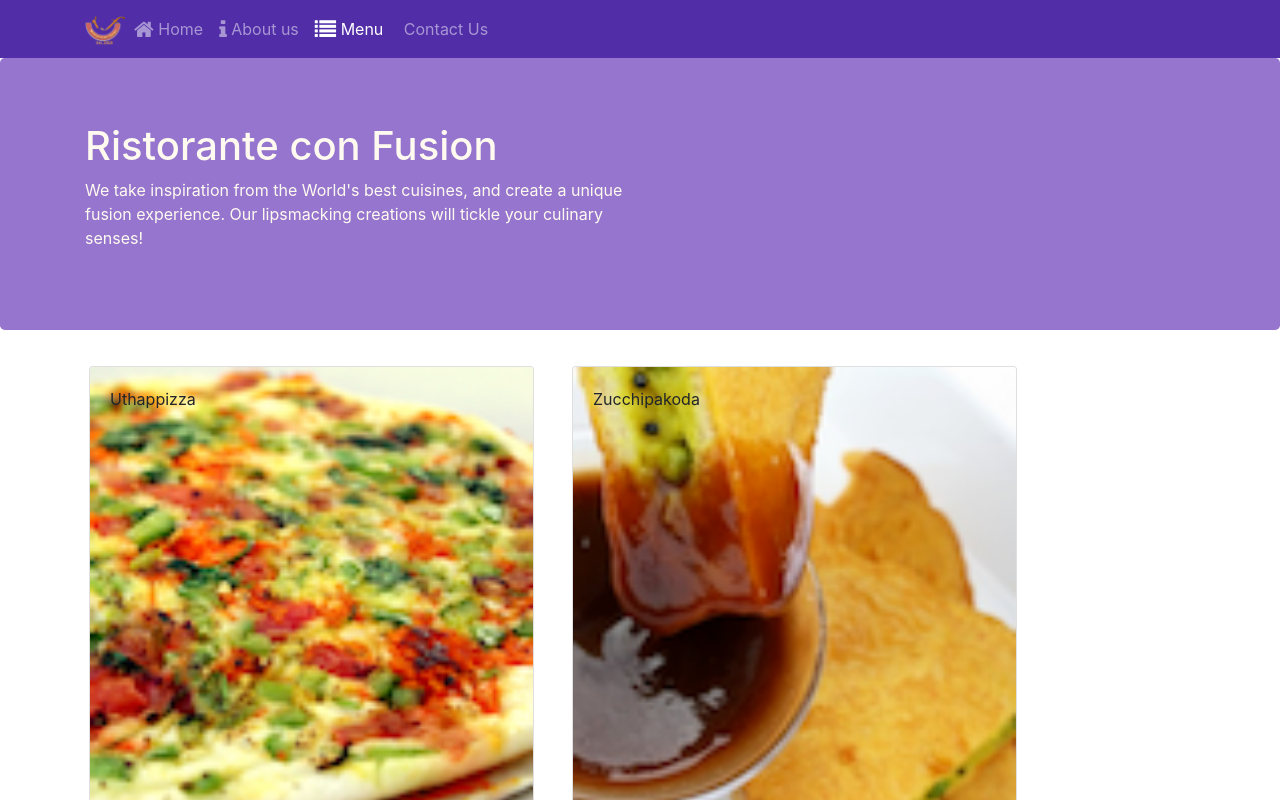
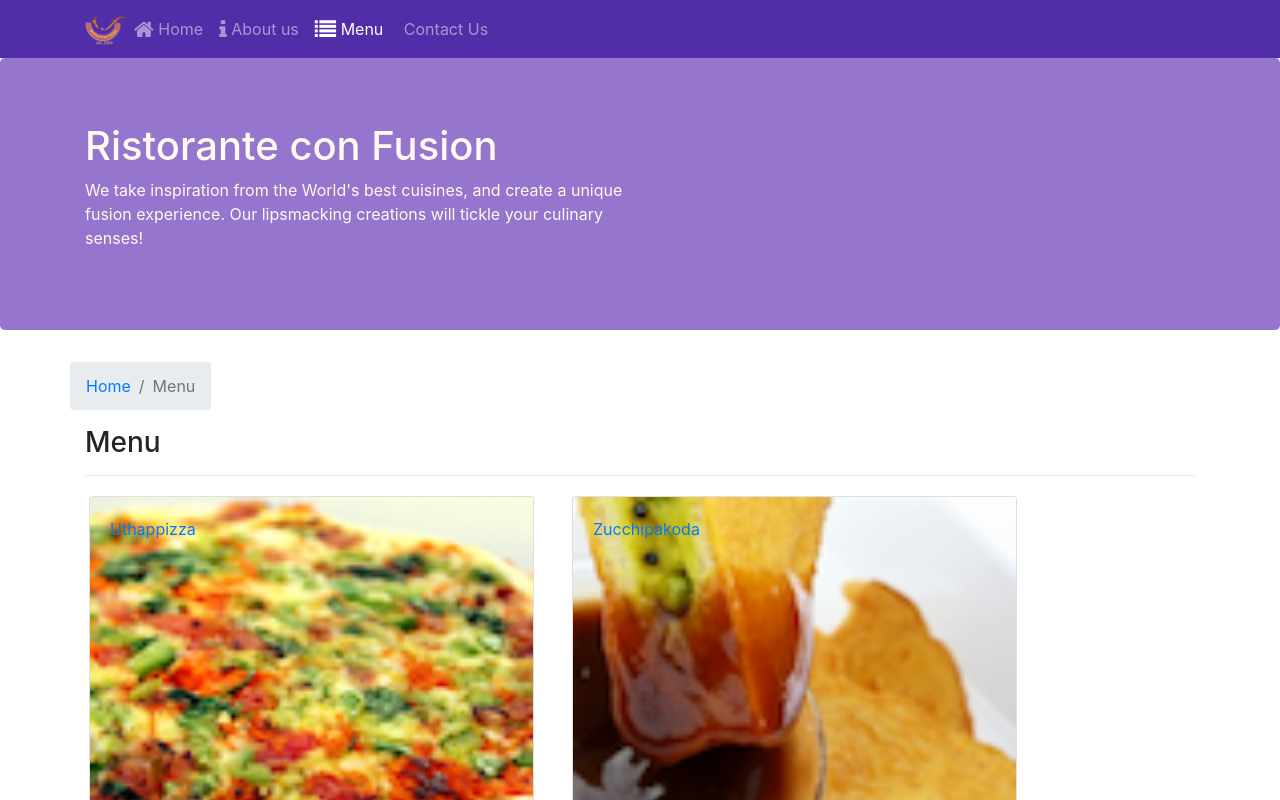
Before and after one commit to Robsangar/bootstrap-test, a React (Create React App) app in the folder confusion/: page /menu in a window 1280 px wide. Shown: the top 800 px of the page. Built offline with nearby package versions, Linux system fonts and the light colour scheme.

Commit message:
Single Page Part 2

```diff
--- a/confusion/src/components/ContactComponent.js
+++ b/confusion/src/components/ContactComponent.js
@@ -1,8 +1,20 @@
 import React from 'react';
+import { Breadcrumb, BreadcrumbItem } from 'reactstrap';
+import { Link } from 'react-router-dom';
 
 function Contact(props) {
     return(
         <div className="container">
+            <div className="row">
+                <Breadcrumb>
+                    <BreadcrumbItem><Link to="/home">Home</Link></BreadcrumbItem>
+                    <BreadcrumbItem active>Contact Us</BreadcrumbItem>
+                </Breadcrumb>
+                <div className="col-12">
+                    <h3>Contact Us</h3>
+                    <hr />
+                </div>
+            </div>
             <div className="row row-content">
                 <div className="col-12">
                 <h3>Location Information</h3>
--- a/confusion/src/components/DishDetailComponent.js
+++ b/confusion/src/components/DishDetailComponent.js
@@ -1,9 +1,8 @@
 import React from 'react';
-import { Card, CardImg, CardText, CardBody, CardTitle } from 'reactstrap';
+import { Card, CardImg, CardText, CardBody, CardTitle, Breadcrumb, BreadcrumbItem } from 'reactstrap';
+import { Link } from 'react-router-dom';
 
-
-
-    function RenderDish({dish}) {
+function RenderDish({ dish }) {
     if (dish != null) {
         return (
             <Card>
@@ -18,7 +17,7 @@
         return (<div></div>);
 }
 
-    function RenderComments({comments}) {
+function RenderComments({ comments }) {
     if (comments != null) {
         var list = comments.map(comment => {
             return (
@@ -48,11 +47,21 @@
         return (
             <div className="container">
                 <div className="row">
-                        <div className="col-sm-12 col-xs-12 col-md-5 m-1">
-                            <RenderDish dish = {props.dish} />
+                    <Breadcrumb>
+                        <BreadcrumbItem><Link to="/menu">Menu</Link></BreadcrumbItem>
+                        <BreadcrumbItem active>{props.dish.name}</BreadcrumbItem>
+                    </Breadcrumb>
+                    <div className="col-12">
+                        <h3>{props.dish.name}</h3>
+                        <hr />
+                    </div>
+                </div>
+                <div className="row">
+                    <div className="col-12 col-md-5 m-1">
+                        <RenderDish dish={props.dish} />
                     </div>
                     <div className="col-12 col-md-5 m-1">
-                            <RenderComments  comments={props.dish.comments} />
+                        <RenderComments comments={props.comments} />
                     </div>
                 </div>
             </div>
--- a/confusion/src/components/MainComponent.js
+++ b/confusion/src/components/MainComponent.js
@@ -1,5 +1,6 @@
 import Menu from './MenuComponent';
 import Home from './HomeComponent';
+import DishDetail from './DishDetailComponent';
 import Contact from './ContactComponent';
 import React, { Component } from 'react';
 import Header from './HeaderComponent';
@@ -28,18 +29,25 @@
         const HomePage = () => {
             return (
                 <Home dish={this.state.dishes.filter((dish) => dish.featured)[0]}
-                promotion={this.state.promotions.filter((promo) => promo.featured)[0]}
-                leader={this.state.leaders.filter((leader) => leader.featured)[0]}
+                    promotion={this.state.promotions.filter((promo) => promo.featured)[0]}
+                    leader={this.state.leaders.filter((leader) => leader.featured)[0]}
                 />
             );
         };
 
+        const DishWithId = ({ match }) => {
+            return (
+                <DishDetail dish={this.state.dishes.filter((dish) => dish.id === parseInt(match.params.dishId, 10))[0]}
+                    comments={this.state.comments.filter((comment) => comment.dishId === parseInt(match.params.dishId, 10))} />
+            );
+        }
         return (
             <div>
                 <Header />
                 <Switch>
                     <Route path="/home" component={HomePage} />
                     <Route exact path="/menu" component={() => <Menu dishes={this.state.dishes} />} />
+                    <Route path="/menu/:dishId" component={DishWithId} />
                     <Route exact path="/contactus" component={Contact} />
                     <Redirect to="/home" />
                 </Switch>
--- a/confusion/src/components/MenuComponent.js
+++ b/confusion/src/components/MenuComponent.js
@@ -1,13 +1,15 @@
 import React from 'react';
-import { Card, CardImg, CardImgOverlay, CardTitle } from 'reactstrap';
-
+import { Card, CardImg, CardImgOverlay, CardTitle, Breadcrumb, BreadcrumbItem } from 'reactstrap';
+import { Link } from 'react-router-dom';
 function RenderMenuItem({ dish, onClick }) {
     return (
-        <Card onClick={() => onClick(dish.id)}>
-            <CardImg width="100%" object src={dish.image} alt={dish.name} />
-            <CardImgOverlay>
-                <CardTitle>{dish.name}</CardTitle>
-            </CardImgOverlay>
+        <Card>
+            <Link to={`/menu/${dish.id}`}>
+                <CardImg width="100%" object src={dish.image} alt={dish.name} />
+                <CardImgOverlay>
+                    <CardTitle>{dish.name}</CardTitle>
+                </CardImgOverlay>
+            </Link>
         </Card>
     );
 }
@@ -16,13 +18,23 @@
     const menu = props.dishes.map((dish) => {
         return (
             <div key={dish.id} className="col-12 col-md-5 m-1">
-                <RenderMenuItem dish={dish} onClick={props.onClick} />
+                <RenderMenuItem dish={dish} />
             </div>
         );
     });
 
     return (
         <div className="container">
+            <div className="row">
+                <Breadcrumb>
+                    <BreadcrumbItem><Link to="/home">Home</Link></BreadcrumbItem>
+                    <BreadcrumbItem active>Menu</BreadcrumbItem>
+                </Breadcrumb>
+                <div className="col-12">
+                    <h3>Menu</h3>
+                    <hr />
+                </div>
+            </div>
             <div className="row">
                 {menu}
             </div>
```
Lines whose indentation alone changed are shown as unchanged.
